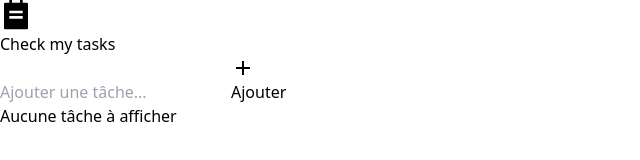
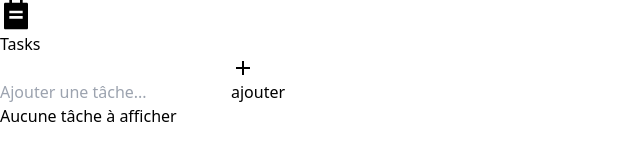
Before and after one commit to Valimp/react-ILW, a React (Vite) app: page / in a window 1280 px wide. Shown: the top 160 px of the page, without its empty margins (0-640 px from the left). Built offline with nearby package versions, Linux system fonts and the light colour scheme.

Commit message:
fix: style

```diff
--- a/src/components/Button.tsx
+++ b/src/components/Button.tsx
@@ -9,7 +9,7 @@ interface ButtonProps {
 
 const Button = ({ children, type, onClick, use }: ButtonProps) => {
   return (
-    <button onClick={onClick} className={`text-white ${use==='add' ? 'bg-green-600' : 'bg-red-500'} px-4 py-3 rounded-lg shadow flex justify-around gap-2 items-center ${use==='add' ? 'hover:bg-green-700' : 'hover:bg-red-700'} duration-300`} type={type}>
+    <button onClick={onClick} className={`text-white ${use==='add' ? 'bg-green-600' : 'bg-red-500'} px-4 py-3 rounded-lg shadow-lg flex justify-around gap-2 items-center ${use==='add' ? 'hover:bg-green-700' : 'hover:bg-red-700'} duration-300`} type={type}>
         {children}
     </button>
   )
--- a/src/components/Task.tsx
+++ b/src/components/Task.tsx
@@ -9,11 +9,11 @@ interface TaskProps {
 
 const Task = ({ taskContent, onDelete }: TaskProps) => {
   return (
-    <li className="flex justify-between items-center bg-zinc-200 shadow rounded-xl p-3 gap-5 w-full">
+    <li className="flex justify-between items-center bg-zinc-200 shadow-lg rounded-xl p-3 gap-5 w-full">
       <Typo type="h3">{taskContent}</Typo>
       <Button use="delete" onClick={onDelete}>
         <FaTrash />
-        Supprimer
+        <span className="font-semibold lowercase">supprimer</span>
       </Button>
     </li>
   );
--- a/src/components/TaskList.tsx
+++ b/src/components/TaskList.tsx
@@ -28,7 +28,7 @@ const TaskList = ({ tasks, handleAddTask, handleDeleteTask }: TaskListProps) =>
     e.preventDefault();
     if (!formData.taskContent) return;
     if (tasks.includes(formData.taskContent)) return;
-    if (formData.taskContent.length > 55) return;
+    if (formData.taskContent.length > 80) return;
     // format the taskContent
     const formattedTaskContent = formData.taskContent.trim().toLowerCase();
     handleAddTask(formattedTaskContent);
@@ -41,7 +41,7 @@ const TaskList = ({ tasks, handleAddTask, handleDeleteTask }: TaskListProps) =>
         <FormInput value={formData.taskContent} onChange={handleChange} />
         <Button use='add' type='submit'>
           <MdAdd size='1.5em' className='' />
-          Ajouter
+          <span className='font-semibold lowercase'>ajouter</span>
         </Button>
       </Form>
       <ContentList>
--- a/src/components/Typo.tsx
+++ b/src/components/Typo.tsx
@@ -8,10 +8,10 @@ interface TaskProps {
 const Typo = ({ children, type }: TaskProps) => {
   return (
     <>
-      {type === 'h1' && <h1 className="text-2xl text-zinc-900 font-extrabold break-words w-3/4">{children}</h1>}
-      {type === 'h2' && <h2 className="text-xl text-zinc-800 font-bold break-words w-3/4">{children}</h2>}
-      {type === 'h3' && <h3 className="text-lg text-zinc-700 font-semibold break-words w-3/4">{children}</h3>}
-      {type === 'p' && <p className="text-base text-zinc-600 font-normal break-words w-3/4">{children}</p>}
+      {type === 'h1' && <h1 className="text-2xl font-black bg-gradient-to-r from-zinc-900 to-zinc-700 inline-block bg-clip-text text-transparent">{children}</h1>}
+      {type === 'h2' && <h2 className="text-xl font-extrabold bg-gradient-to-r from-zinc-800 to-zinc-600 inlineblock bg-clip-text text-transparent">{children}</h2>}
+      {type === 'h3' && <h3 className="text-lg font-bold bg-gradient-to-r from-zinc-700 to-zinc-500 inlineblock bg-clip-text text-transparent">{children}</h3>}
+      {type === 'p' && <p className="text-base font-semibold bg-gradient-to-r from-zinc-600 to-zinc-400 inlineblock bg-clip-text text-transparent">{children}</p>}
     </>
   )
 }
--- a/src/pages/HomePage.tsx
+++ b/src/pages/HomePage.tsx
@@ -30,7 +30,7 @@ const HomePage = () => {
       <IconText>
         <RiTodoFill size='2em' className='text-zinc-900' />
         <Typo type='h1' >
-          Check my tasks
+          Tasks
         </Typo>
       </IconText>
       <TaskList tasks={tasks} handleAddTask={handleAddTask} handleDeleteTask={handleDeleteTask} />
```
